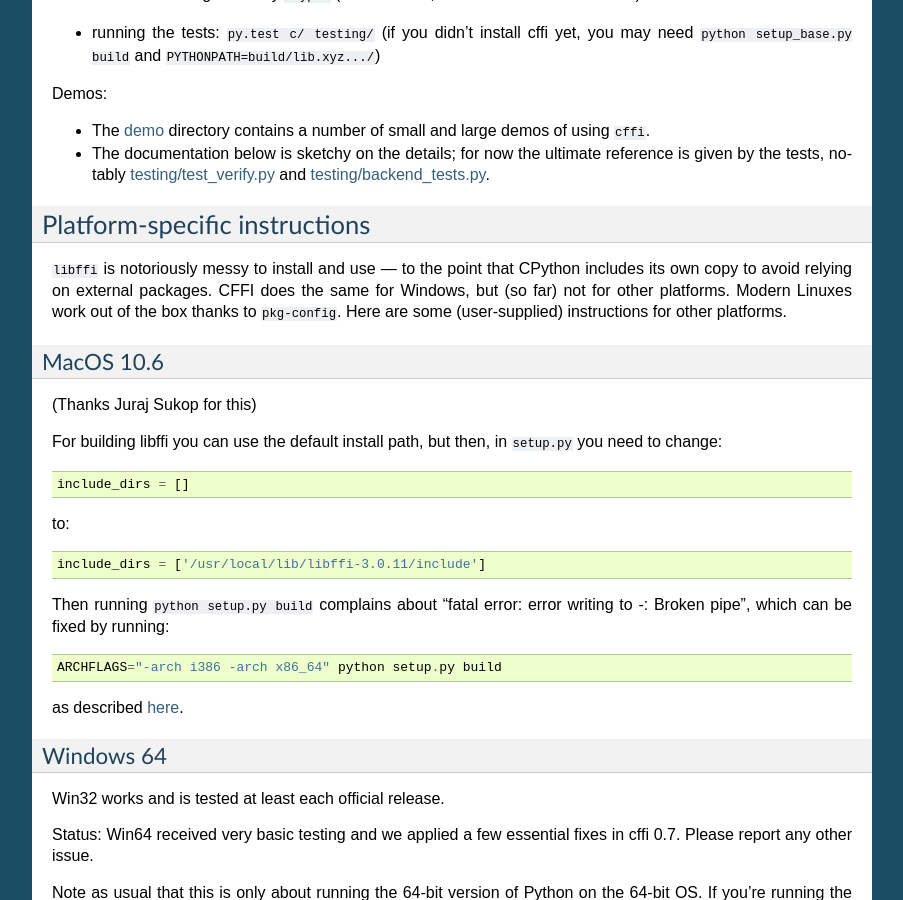
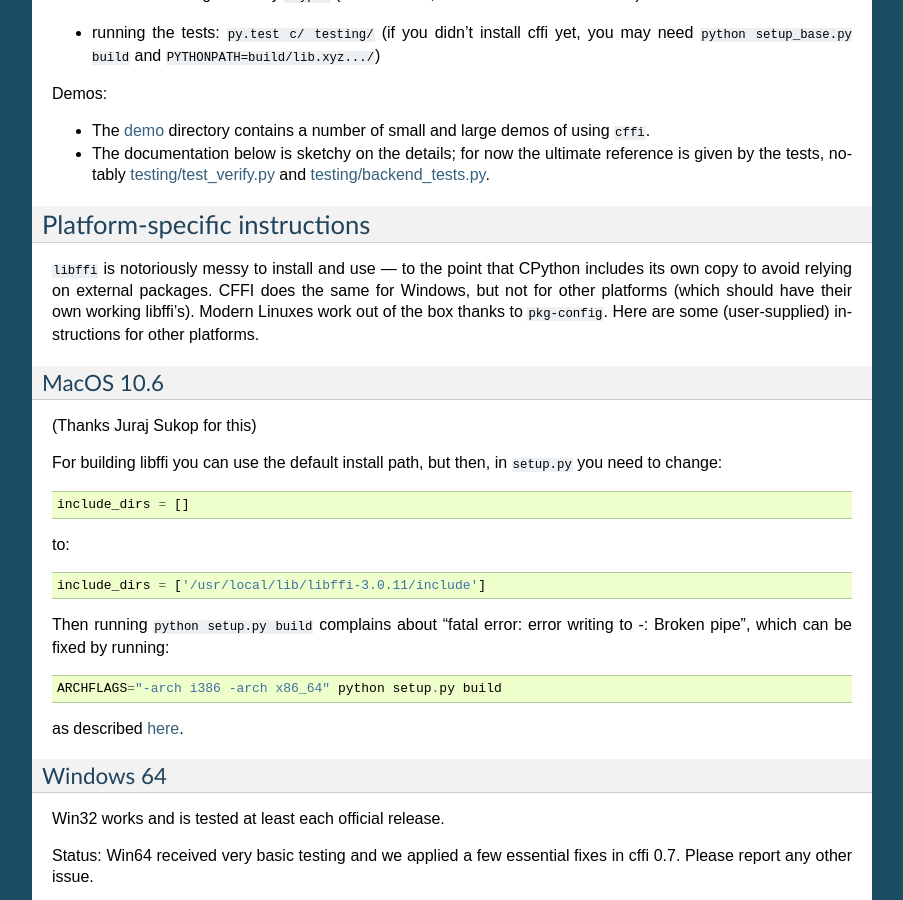
Before and after one commit to python-cffi/cffi, a Sphinx documentation site: the page built from doc/source/index.rst, in a window 1280 px wide and 900 px high, scrolled down 1335 px. Shown: the whole window, without its empty margins (198-1101 px from the left). Built offline with Sphinx 7.4.7, drawn with Linux system fonts in a browser that asks for light colours.

Commit message:
Fix the doc

```diff
--- a/doc/source/index.rst
+++ b/doc/source/index.rst
@@ -134,7 +134,8 @@ Platform-specific instructions
 
 ``libffi`` is notoriously messy to install and use --- to the point that
 CPython includes its own copy to avoid relying on external packages.
-CFFI does the same for Windows, but (so far) not for other platforms.
+CFFI does the same for Windows, but not for other platforms (which should
+have their own working libffi's).
 Modern Linuxes work out of the box thanks to ``pkg-config``.  Here are some
 (user-supplied) instructions for other platforms.
 
```
